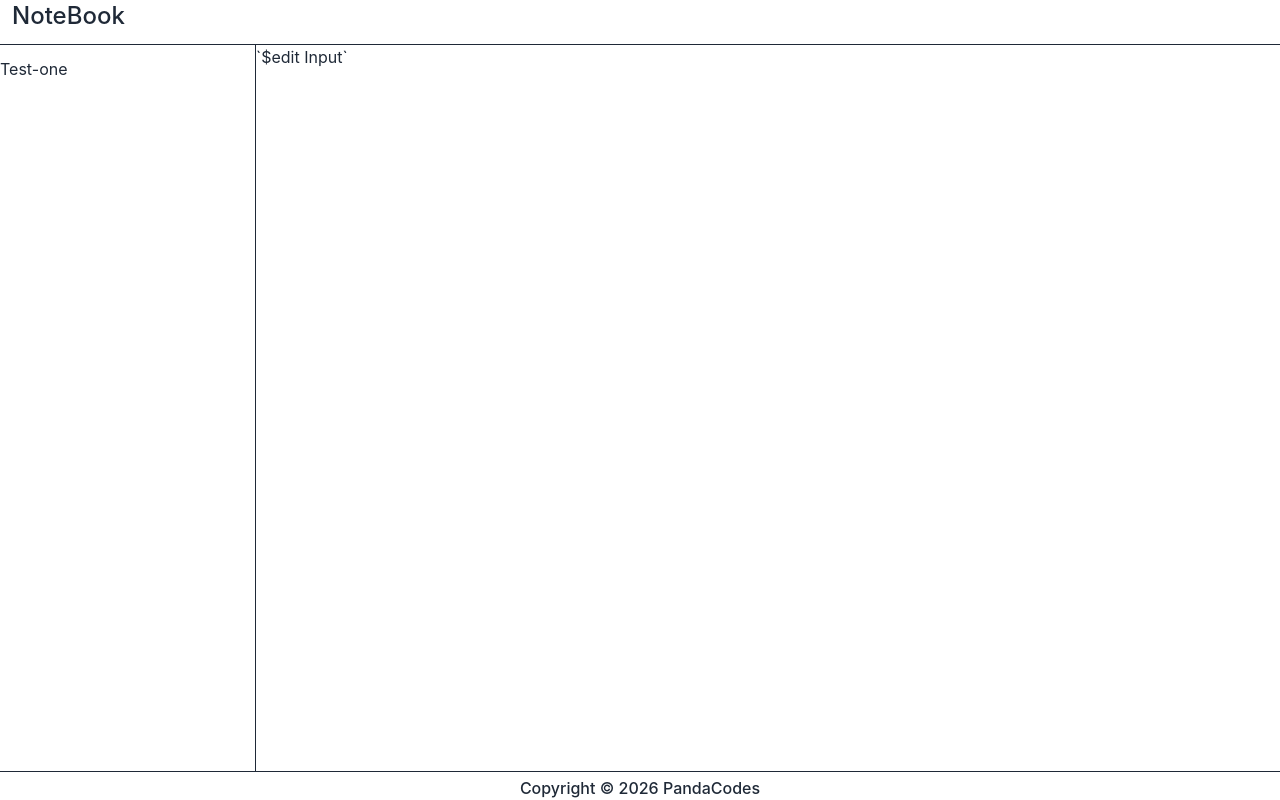
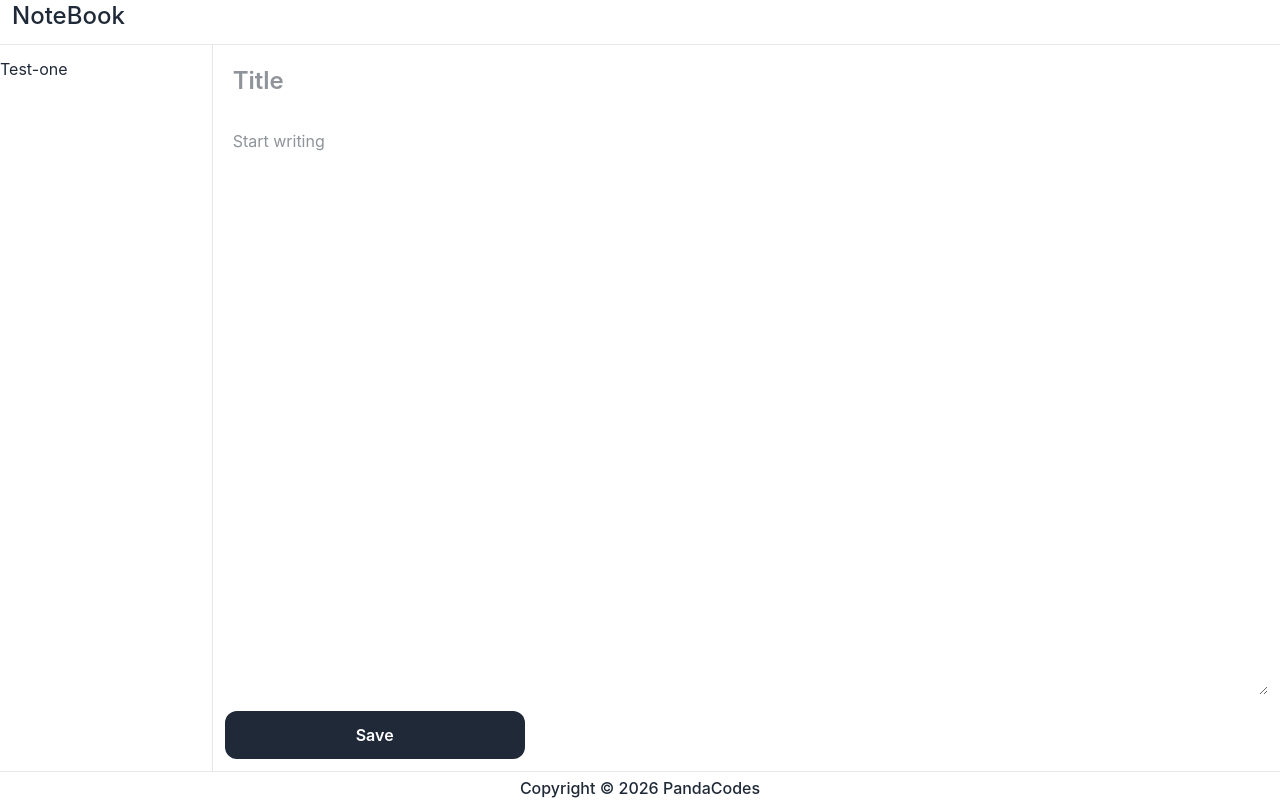
Before and after one commit to Fortune-Uchegbu/My-NoteBook-App, a React (Vite) app: page /note/1/edit in a window 1280 px wide. Built offline with nearby package versions, Linux system fonts and the light colour scheme.

Commit message:
handler: form input

```diff
--- a/package.json
+++ b/package.json
@@ -15,7 +15,8 @@
     "react-dom": "^19.2.5",
     "react-icons": "^5.6.0",
     "react-router-dom": "^7.14.1",
-    "tailwindcss": "^4.2.2"
+    "tailwindcss": "^4.2.2",
+    "uuid": "^14.0.0"
   },
   "devDependencies": {
     "@eslint/js": "^9.39.4",
--- a/src/components/Footer.jsx
+++ b/src/components/Footer.jsx
@@ -2,7 +2,7 @@ import React from 'react'
 
 export const Footer = () => {
   return (
-    <footer className='px-default pt-1 text-center font-medium border-t'>
+    <footer className='px-default pt-1 text-center font-medium border-t border-border'>
         Copyright &copy; {new Date().getFullYear()} PandaCodes
     </footer>
   )
--- a/src/components/Header.jsx
+++ b/src/components/Header.jsx
@@ -3,7 +3,7 @@ import { LuMenu } from "react-icons/lu";
 
 export const Header = ({ setIsOpen}) => {
   return (
-    <header className='flex justify-between items-center px-default pb-3 border-b'>
+    <header className='flex justify-between items-center px-default pb-3 border-b border-border'>
       <span className="font-medium text-2xl">NoteBook</span>
       <button className="lg:hidden p-2 hover:cursor-pointer" onClick={() => setIsOpen(prev => !prev)}>
         <LuMenu className="w-6 h-6"/>
--- a/src/components/Menu.jsx
+++ b/src/components/Menu.jsx
@@ -22,7 +22,7 @@ export const Menu = forwardRef(({isOpen, setIsOpen, mobile}, ref) => {
         { !mobile && <nav
         id="menu"
         ref = {ref}
-        className={`w-full h-full bg-surface py-3 flex flex-col translate-x-0 lg:border-r`}>
+        className={`w-full h-full bg-surface py-3 flex flex-col translate-x-0 lg:border-r lg:border-border`}>
             <List />
         </nav>}
     </aside>
--- a/src/index.css
+++ b/src/index.css
@@ -3,7 +3,7 @@
 /* System default: light */
 @theme {
   /* core tokens / variables */
-  --color-primary: #3b82f6;      /* Blue */
+  --color-primary: #1f2937;      /* Near black Blue */
   --color-surface: #ffffff;     /* White page */
   --color-text: #1f2937;        /* Near black */
   --color-border: #e5e7eb;      /* Light gray line */
@@ -14,7 +14,7 @@
 }
 
 [data-theme = 'light'] {
-  --color-primary: #3b82f6;      /* Blue */
+  --color-primary: #1f2937;      /* Near black Blue */
   --color-surface: #ffffff;     /* White page */
   --color-text: #1f2937;        /* Near black */
   --color-border: #e5e7eb;      /* Light gray line */
@@ -30,7 +30,7 @@
     --color-primary: #6b7280;      /* Light gray line */
     --color-surface: #1f2937;     /* Near black page */
     --color-text: #ffffff;        /* white */
-    --color-border: #3b82f6;      /* Blue */
+    --color-border: #6b7280;      /* Gray */
     --color-muted: #6b7280;       /* Gray text */
     --color-button: #FFB343;      /* cream */
     --padding-default: 12px;
@@ -42,7 +42,7 @@
   --color-primary: #6b7280;      /* Light gray line */
   --color-surface: #1f2937;     /* Near black page */
   --color-text: #ffffff;        /* white */
-  --color-border: #3b82f6;      /* Blue */
+  --color-border: #6b7280;      /* Gray */
   --color-muted: #6b7280;       /* Gray text */
   --color-button: #FFB343;      /* cream */
   --padding-default: 12px;
--- a/src/layouts/RootLayout.jsx
+++ b/src/layouts/RootLayout.jsx
@@ -61,7 +61,7 @@ const RootLayout = () => {
     // Clean up listener on unmount
     return () => window.removeEventListener('resize', handleResize);
   }, []);
-  const outLetClass = "px-default py-2";
+  const outLetClass = "px-default grow w-full";
 
   return (
     <div aria-label="app-wrapper" className="w-full max-w-360 mx-auto text-text relative h-dvh overflow-hidden">
@@ -73,7 +73,7 @@ const RootLayout = () => {
       className={`h-full py-2 lg:py-0 grow flex flex-col justify-between `}
       >
         <Header setIsOpen = {setMenuOpen} />
-        <main className="px-default lg:px-0 grow lg:flex ">
+        <main className="lg:px-0 grow lg:flex">
           {!mobile && <Menu isOpen = {menuOpen} setIsOpen = {setMenuOpen} ref={menuRef} mobile={mobile} />}
           <Outlet
           context={{noteList, mobile, outLetClass}}
--- a/src/pages/Home.jsx
+++ b/src/pages/Home.jsx
@@ -1,16 +1,19 @@
-import { useOutletContext, useParams } from "react-router-dom";
+import { useOutletContext, useParams, useNavigate } from "react-router-dom";
 import { IoAdd } from "react-icons/io5";
 
 export const Home = () => {
   const {noteList, mobile, outLetClass} = useOutletContext();
+  const navigate = useNavigate();
   return (
     < >
       {(noteList && noteList.length === 0) &&
-      <div className={`grid place-content-center h-full text-center relative grow ${outLetClass}`}>
+      <div className={`grid place-content-center h-full text-center relative ${outLetClass}`}>
         <p>You haven't added any notes yet.</p>
         <p>{`${mobile ? 'Tap' : 'Click'} '+' button to create.`}</p>
 
-        <button className="p-2 w-fit absolute bottom-12 right-6 bg-button rounded-2xl text-button-text hover:brightness-75 active:brightness-75 hover:cursor-pointer">
+        <button
+        onClick={() => navigate('/note/new')}
+        className="p-2 w-fit absolute bottom-15 right-6 bg-button rounded-2xl text-button-text hover:brightness-75 active:brightness-75 hover:cursor-pointer">
           <IoAdd className="w-8 h-8"/>
         </button>
 
--- a/src/pages/Input.jsx
+++ b/src/pages/Input.jsx
@@ -1,7 +1,35 @@
-import React from 'react'
+import { HandleFormInput } from "../utils"
+import { useOutletContext, useParams } from "react-router-dom"
 
 export const Input = ({ choice }) => {
+  // determine state of choice
+  const { id } = useParams();
+  const isEditing = Boolean(id);  // acess id param accordingly
+
+  const {noteList,mobile,outLetClass} = useOutletContext();
   return (
-    <div>`${choice} Input`</div>
+    <form
+    id="inputForm"
+    className={`${outLetClass} h-full py-3 flex flex-col gap-y-4`}
+    onSubmit={(e) => HandleFormInput(e, id)}>
+      <input
+      type="text"
+      name="title"
+      id="title"
+      className="font-semibold w-full p-2 text-2xl focus:outline-border lg:w-3/5"
+      placeholder="Title" />
+
+      <textarea
+      type="text"
+      name="body"
+      className="p-2 grow text-left focus:outline-border"
+      placeholder="Start writing"
+      id="body" />
+
+      <input
+      type="submit"
+      className="font-semibold bg-button text-button-text py-3 rounded-xl hover:brightness-85 active:brightness-85 md:w-75"
+      value={isEditing ? 'Save' : 'Add'} />
+    </form>
   )
 }
--- /dev/null
+++ b/src/utils/handleFormInput.js
@@ -0,0 +1,25 @@
+//  recieve inputs and create a new or edited object
+import {v7 as genId} from 'uuid';
+
+const HandleFormInput = (e, id) => {
+    e.preventDefault();
+    const form = document.getElementById('inputForm');
+    const rawData = new FormData(form);
+    const rawDataObj = Object.fromEntries(rawData)
+
+    // Ensure both inputs are filled
+    const hasEmpty = Object.values(rawDataObj).some(val => !(val.trim()));
+    if (hasEmpty) {
+        alert('All fields are required!');
+        return;
+    }
+    // Add id appropriately.
+    const isEdit = Boolean(id);
+    const ID = isEdit ? id : genId();
+    const data = {_id : ID, ...rawDataObj}
+    console.log(data);
+    form.reset();
+    return data;
+}
+
+export default HandleFormInput;
--- a/src/utils/index.js
+++ b/src/utils/index.js
@@ -1 +1,2 @@
 export * from './theme';
+export { default as HandleFormInput } from './handleFormInput';
```
Also changed, not shown: 1 other file (tests, documents, lock files or other folders).
